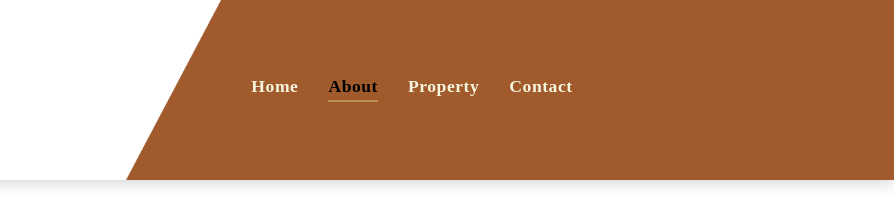
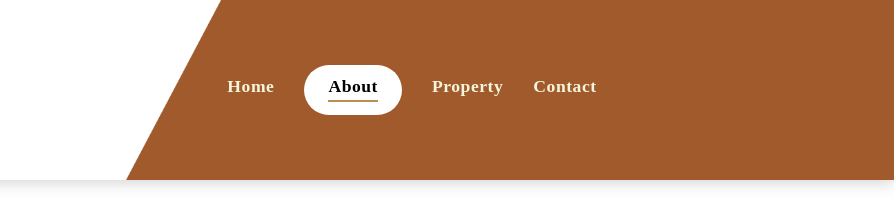
Before and after one commit to devonnosuke/website-rinda-permai, a plain HTML site: page about.html in a window 1280 px wide. Shown: the top 213 px of the page, 386-1280 px from the left. Drawn offline with Linux system fonts and the light colour scheme.

Commit message:
mengedit link activ pada setiap file

```diff
--- a/about.html
+++ b/about.html
@@ -194,7 +194,7 @@
               <a class="nav-link" href="index.html">Home</a>
             </li>
 
-            <li class="nav-item">
+            <li class="nav-item active">
               <a class="nav-link active" href="about.html">About</a>
             </li>
 
```
Also changed, not shown: contact.html (+1 -1 lines), property-grid.html (+1 -1 lines), property-single.html (+1 -1 lines).
